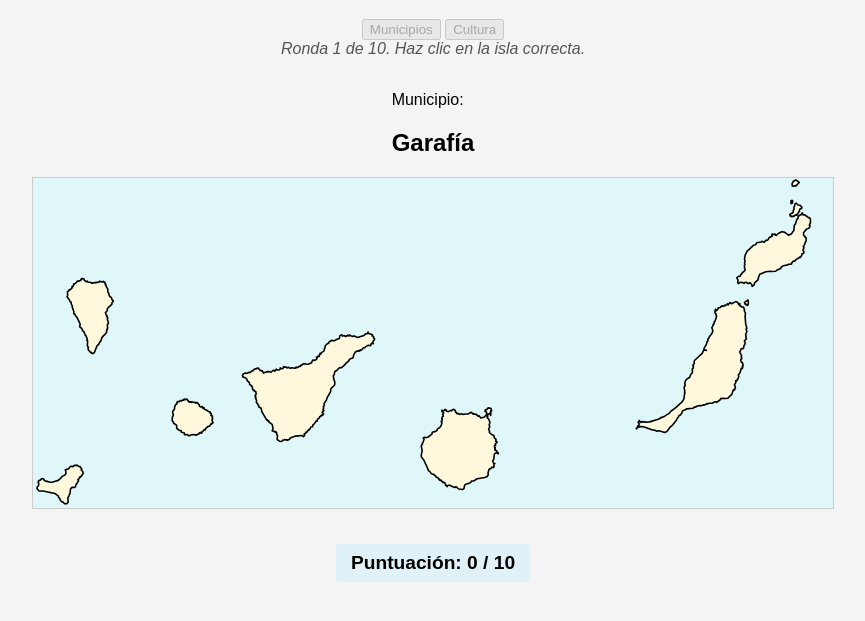
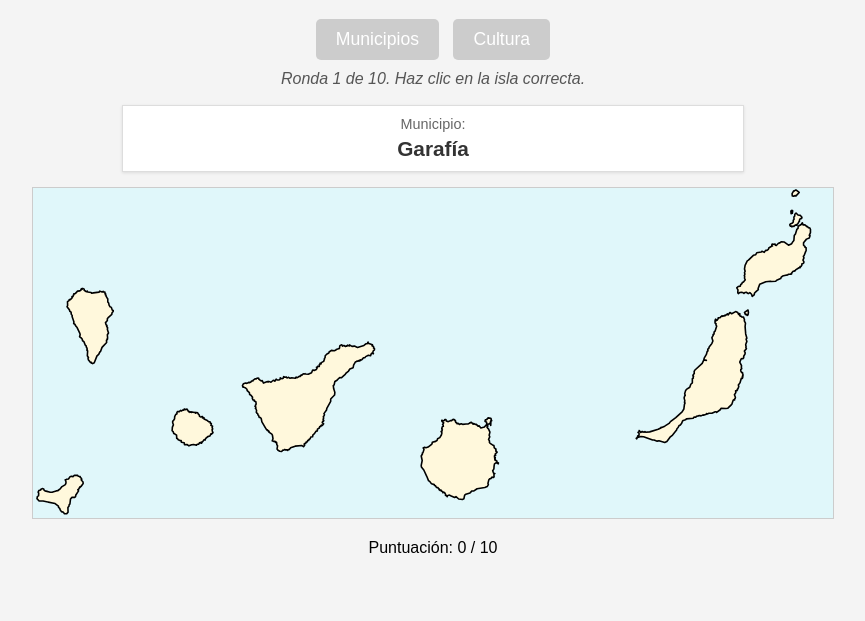
Before and after one commit to superbandura/Canarias_Municipios, a plain HTML site: page index.html in a window 1280 px wide. Both pictures are taken after a click on the button "Municipios". Shown: the part 81-702 px from the top of the page, without its empty margins (207-1072 px from the left). Drawn offline with Linux system fonts and the light colour scheme.

Commit message:
Update style.css

```diff
--- a/style.css
+++ b/style.css
@@ -14,22 +14,36 @@ h1 {
 }
 
 /* --- NUEVOS ESTILOS PARA EL JUEGO --- */
+/* ... (estilos existentes) ... */
+
 #game-controls {
     margin-bottom: 15px;
     text-align: center;
 }
 
-#play-button {
+/* Ajustar botones si es necesario */
+#municipalities-button, #culture-button {
     padding: 10px 20px;
     font-size: 1.1em;
     cursor: pointer;
-    background-color: #4CAF50; /* Verde */
     color: white;
     border: none;
     border-radius: 5px;
-    margin-bottom: 10px;
+    margin: 0 5px 10px 5px; /* Añadido margen horizontal y mantenido el inferior */
 }
-#play-button:disabled { /* Estilo cuando no se puede jugar */
+
+#municipalities-button {
+    background-color: #4CAF50; /* Verde */
+}
+#municipalities-button:disabled {
+    background-color: #cccccc;
+    cursor: not-allowed;
+}
+
+#culture-button {
+    background-color: #2196F3; /* Azul, por ejemplo */
+}
+#culture-button:disabled {
     background-color: #cccccc;
     cursor: not-allowed;
 }
@@ -41,7 +55,8 @@ h1 {
     min-height: 20px; /* Evitar saltos */
 }
 
-#municipality-display {
+/* Renombrado de #municipality-display a #item-display */
+#item-display {
     margin-bottom: 15px;
     padding: 10px;
     background-color: #fff;
@@ -49,28 +64,21 @@ h1 {
     box-shadow: 0 1px 3px rgba(0,0,0,0.1);
     text-align: center;
     width: 80%;
-    max-width: 400px;
+    max-width: 600px; /* Podrías necesitar más ancho para preguntas largas */
 }
-#municipality-display p {
+#item-display p { /* Para #item-type-label */
     margin: 0 0 5px 0;
     font-size: 0.9em;
     color: #666;
 }
-#municipality-name {
+#item-name-or-question { /* Para el h2 */
     margin: 0;
-    font-size: 1.5em;
+    font-size: 1.3em; /* Un poco más pequeño si las preguntas son largas */
     color: #333;
     font-weight: bold;
 }
 
-#score-display {
-     margin-top: 15px;
-     font-size: 1.2em;
-     font-weight: bold;
-     background-color: #e0f2f7;
-     padding: 8px 15px;
-     border-radius: 4px;
-}
+/* ... (resto de estilos sin cambios significativos) ... */
 
 /* -------------------------------------- */
 
@@ -111,7 +119,7 @@ h1 {
     stroke-width: 3 !important;
 }
 
-/* Estilos feedback JUEGO (verde/rojo) - sin cambios */
+/* Estilos feedback JUEGO (verde/rojo) */
 #canary-map path.correct-island {
     fill: #66bb6a !important; /* Verde */
     stroke: #388e3c !important;
@@ -122,6 +130,25 @@ h1 {
     stroke: #d32f2f !important;
     stroke-width: 3 !important;
 }
+
+/* --- NUEVO ESTILO Y ANIMACIÓN PARA MOSTRAR LA ISLA CORRECTA AL FALLAR --- */
+@keyframes blink-red-feedback {
+    0%, 100% {
+        opacity: 1;
+    }
+    50% {
+        opacity: 0.4;
+    }
+}
+
+#canary-map path.show-correct-answer-feedback {
+    fill: #ef5350 !important; /* Mismo rojo que incorrect-island */
+    stroke: #d32f2f !important; /* Mismo stroke que incorrect-island */
+    stroke-width: 3 !important;
+    animation: blink-red-feedback 0.7s infinite;
+}
+/* -------------------------------------------------------------------- */
+
 
 /* ... resto de estilos ... */
 
```
